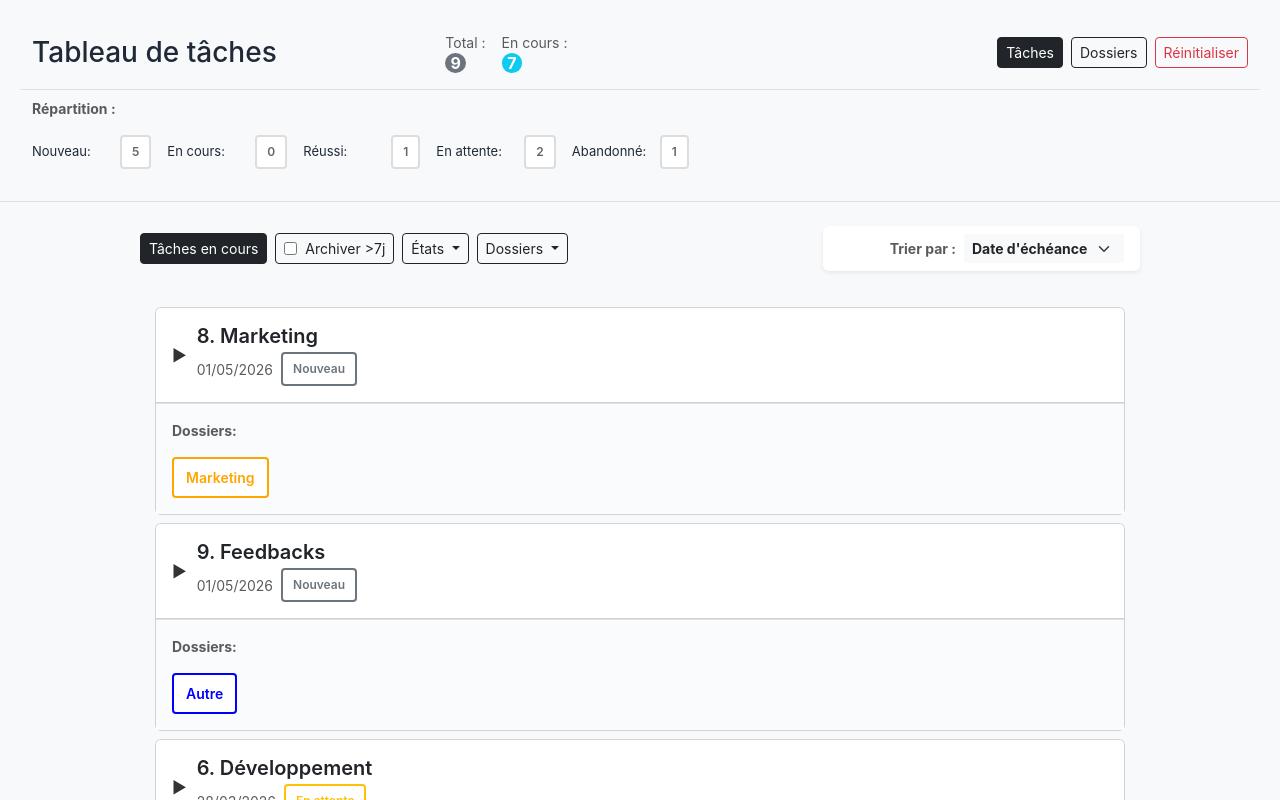
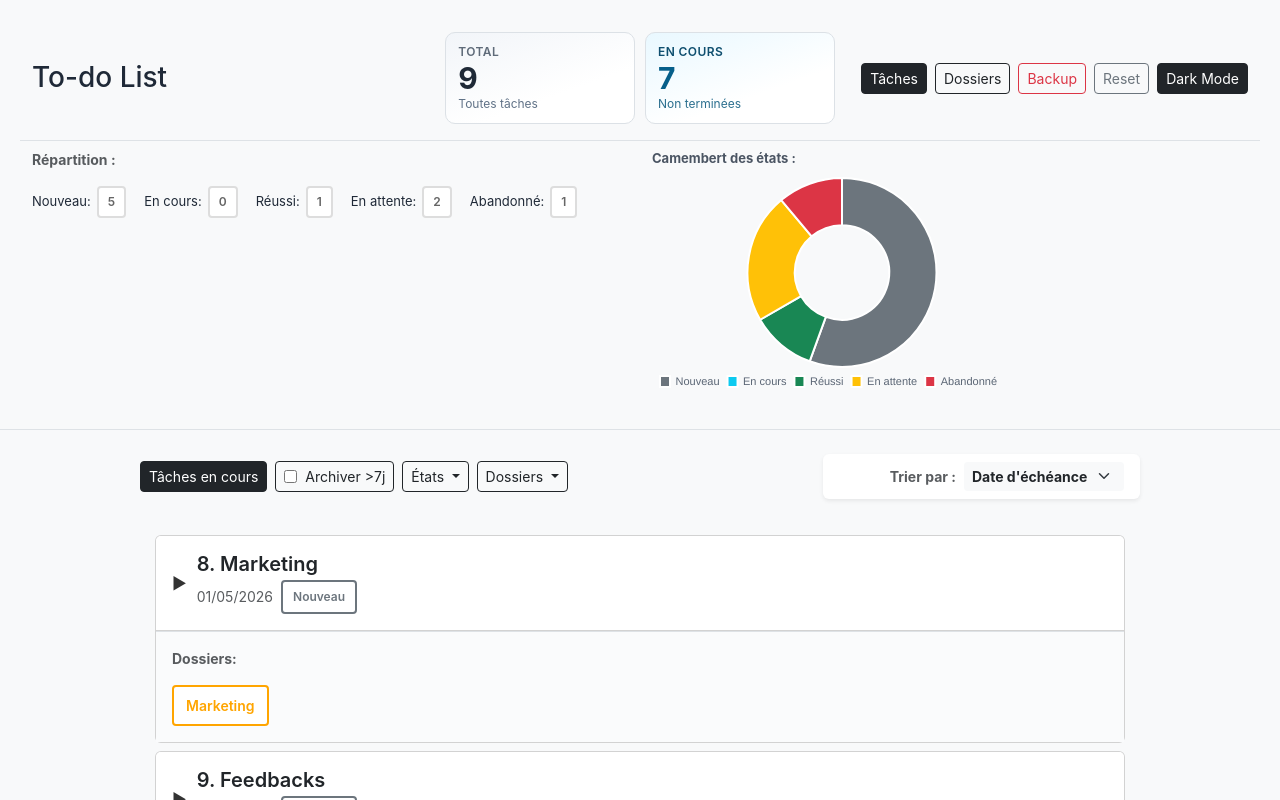
Before and after one commit to CLOT-GODARD-Kenji-c24022600/To-Do-List, a React (Create React App) app: page / in a window 1280 px wide. Shown: the top 800 px of the page. Built offline with nearby package versions, Linux system fonts and the light colour scheme.

Commit message:
ajout KPI, répartition et camembert des états

```diff
--- a/package.json
+++ b/package.json
@@ -8,7 +8,9 @@
     "@testing-library/react": "^16.3.2",
     "@testing-library/user-event": "^13.5.0",
     "bootstrap": "^5.3.0",
+    "chart.js": "^4.5.1",
     "react": "^19.2.4",
+    "react-chartjs-2": "^5.3.1",
     "react-dom": "^19.2.4",
     "react-scripts": "5.0.1",
     "web-vitals": "^2.1.4"
--- a/src/components/Header/Header.css
+++ b/src/components/Header/Header.css
@@ -108,3 +108,183 @@
 .reset-btn:hover {
     background: #fef2f2;
 }
+
+.header-kpi-grid {
+    display: grid;
+    grid-template-columns: repeat(2, minmax(120px, 1fr));
+    gap: 10px;
+}
+
+.header-kpi-card {
+    display: flex;
+    flex-direction: column;
+    gap: 2px;
+    padding: 10px 12px;
+    border-radius: 10px;
+    border: 1px solid #dce1e6;
+    background: #ffffff;
+}
+
+.header-kpi-card-total {
+    background: linear-gradient(160deg, #f2f5f9 0%, #ffffff 65%);
+}
+
+.header-kpi-card-open {
+    background: linear-gradient(160deg, #e9f8ff 0%, #ffffff 65%);
+}
+
+body.theme-dark .header-kpi-card {
+    border-color: #3a4b66;
+    background: #1f2a3c;
+}
+
+body.theme-dark .header-kpi-card-total {
+    background: linear-gradient(160deg, #263349 0%, #1f2a3c 65%);
+}
+
+body.theme-dark .header-kpi-card-open {
+    background: linear-gradient(160deg, #1f4251 0%, #1f2a3c 65%);
+}
+
+.header-kpi-label {
+    font-size: 12px;
+    color: #5f6b79;
+    font-weight: 600;
+    text-transform: uppercase;
+    letter-spacing: 0.4px;
+}
+
+.header-kpi-value {
+    font-size: 30px;
+    line-height: 1;
+    color: #1f2937;
+}
+
+body.theme-dark .header-kpi-label {
+    color: #b9c9df;
+}
+
+body.theme-dark .header-kpi-value {
+    color: #f3f7ff;
+}
+
+body.theme-dark .header-kpi-hint {
+    color: #b8c8de;
+}
+
+.header-kpi-hint {
+    font-size: 12px;
+    color: #788492;
+}
+
+.header-repartition-list {
+    display: flex;
+    flex-wrap: wrap;
+    gap: 10px 18px;
+}
+
+.header-repartition-item {
+    display: inline-flex;
+    align-items: center;
+    gap: 6px;
+}
+
+.header-repartition-label {
+    font-size: 13px;
+    color: #1f2937;
+}
+
+.header-repartition-value {
+    font-size: 12px;
+    padding: 5px 9px;
+    font-weight: 600;
+    color: #666;
+    border: 2px solid #ddd;
+    border-radius: 4px;
+    background-color: #fff;
+    display: inline-block;
+}
+
+.header-kpi-card-total .header-kpi-label {
+    color: #5f6b79;
+}
+
+.header-kpi-card-total .header-kpi-value {
+    color: #1f2937;
+}
+
+.header-kpi-card-total .header-kpi-hint {
+    color: #607287;
+}
+
+.header-kpi-card-open .header-kpi-label {
+    color: #0f4f6f;
+}
+
+.header-kpi-card-open .header-kpi-value {
+    color: #065f8a;
+}
+
+.header-kpi-card-open .header-kpi-hint {
+    color: #2b6f8f;
+}
+
+body.theme-dark .header-kpi-card-total .header-kpi-label {
+    color: #bfd0ea;
+}
+
+body.theme-dark .header-kpi-card-total .header-kpi-value {
+    color: #f5f9ff;
+}
+
+body.theme-dark .header-kpi-card-total .header-kpi-hint {
+    color: #c8d6ea;
+}
+
+body.theme-dark .header-kpi-card-open .header-kpi-label {
+    color: #89d8ff;
+}
+
+body.theme-dark .header-kpi-card-open .header-kpi-value {
+    color: #4ec4ff;
+}
+
+body.theme-dark .header-kpi-card-open .header-kpi-hint {
+    color: #9edfff;
+}
+
+body.theme-dark .header-repartition-label {
+    color: #e7efff;
+}
+
+body.theme-dark .header-repartition-value {
+    color: #f3f7ff;
+    border-color: #607397;
+    background-color: rgba(255, 255, 255, 0.05);
+}
+
+.header-chart-title {
+    font-size: 13px;
+    color: #4b5563;
+}
+
+.header-chart-wrap {
+    height: 220px;
+    max-width: 380px;
+}
+
+body.theme-dark .header-chart-title {
+    color: #a9bedc;
+}
+
+@media (max-width: 768px) {
+    .header-kpi-grid {
+        grid-template-columns: 1fr;
+        margin: 10px 0;
+    }
+
+    .header-chart-wrap {
+        height: 200px;
+        max-width: 100%;
+    }
+}
--- a/src/components/Header/Header.js
+++ b/src/components/Header/Header.js
@@ -2,33 +2,83 @@ import React, { useContext } from 'react';
 import './Header.css';
 import { TodoContext } from '../../context/TodoContext';
 import { ETATS } from '../../data/enums';
+import { ArcElement, Chart as ChartJS, Legend, Tooltip } from 'chart.js';
+import { Doughnut } from 'react-chartjs-2';
+
+ChartJS.register(ArcElement, Tooltip, Legend);
 
 function Header() {
+    // 1. On ajoute des valeurs par défaut au cas où le contexte met du temps à charger
     const {
-        taches,
+        taches = [],
         getTachesNonTerminees,
-        modeVue,
+        modeVue = 'taches',
         setModeVue,
-        resetData
-    } = useContext(TodoContext);
+        resetData,
+        clearData,
+        darkMode,
+        toggleDarkMode
+    } = useContext(TodoContext) || {};
 
-    const totalTaches = taches.length;
-    const nonTerminees = getTachesNonTerminees().length;
+    // 2. On sécurise la lecture de la taille
+    const totalTaches = taches?.length || 0;
 
-    // Comptage par état
+    // 3. On vérifie que la fonction existe bien avant de l'appeler
+    const nonTerminees = getTachesNonTerminees ? getTachesNonTerminees().length : 0;
+
+    // Comptage par état (avec sécurité sur "taches")
     const compterParEtat = () => {
         const counts = {};
         Object.values(ETATS).forEach(etat => {
-            counts[etat] = taches.filter(t => t.etat === etat).length;
+            counts[etat] = (taches || []).filter(t => t.etat === etat).length;
         });
         return counts;
     };
 
     const etatCounts = compterParEtat();
 
+    const chartData = {
+        labels: Object.values(ETATS),
+        datasets: [
+            {
+                label: 'Répartition par état',
+                data: Object.values(ETATS).map((etat) => etatCounts[etat] || 0),
+                backgroundColor: ['#6c757d', '#0dcaf0', '#198754', '#ffc107', '#dc3545'],
+                borderColor: darkMode ? '#1a2230' : '#ffffff',
+                borderWidth: 2
+            }
+        ]
+    };
+
+    const chartOptions = {
+        responsive: true,
+        maintainAspectRatio: false,
+        cutout: '50%',
+        plugins: {
+            legend: {
+                position: 'bottom',
+                align: 'start',
+                labels: {
+                    boxWidth: 10,
+                    padding: 8,
+                    color: darkMode ? '#a9bedc' : '#5b6675',
+                    font: {
+                        size: 11
+                    }
+                }
+            }
+        }
+    };
+
     const handleReset = () => {
-        if (window.confirm('Remettre les données d\'origine ? Les changements non sauvegardés seront perdus.')) {
+        if (resetData && window.confirm('Remettre les données d\'origine ? Les changements non sauvegardés seront perdus.')) {
             resetData();
+        }
+    };
+
+    const handleClear = () => {
+        if (clearData && window.confirm('Êtes-vous sûr(e) de repartir de zéro ?')) {
+            clearData();
         }
     };
 
@@ -37,53 +87,72 @@ function Header() {
             <div className="container-fluid py-3">
                 <div className="row align-items-center mb-3">
                     <div className="col-md-4">
-                        <h1 className="h3 mb-0">Tableau de tâches</h1>
+                        <h1 className="h3 mb-0">To-do List</h1>
                     </div>
 
                     <div className="col-md-4">
-                        <div className="d-flex gap-3">
-                            <div>
-                                <small className="text-muted d-block">Total :</small>
-                                <span className="badge bg-secondary fs-6">{totalTaches}</span>
+                        <div className="header-kpi-grid">
+                            <div className="header-kpi-card header-kpi-card-total">
+                                <small className="header-kpi-label">Total</small>
+                                <strong className="header-kpi-value">{totalTaches}</strong>
+                                <span className="header-kpi-hint">Toutes tâches</span>
                             </div>
-                            <div>
-                                <small className="text-muted d-block">En cours :</small>
-                                <span className="badge bg-info fs-6">{nonTerminees}</span>
+                            <div className="header-kpi-card header-kpi-card-open">
+                                <small className="header-kpi-label">En cours</small>
+                                <strong className="header-kpi-value">{nonTerminees}</strong>
+                                <span className="header-kpi-hint">Non terminées</span>
                             </div>
                         </div>
                     </div>
 
-                    <div className="col-md-4 text-end">
+                    <div className="col-md-4 d-flex justify-content-end align-items-center gap-2">
                         <button
-                            className={`btn btn-sm me-2 ${modeVue === 'taches' ? 'btn-dark' : 'btn-outline-dark'}`}
-                            onClick={() => setModeVue('taches')}
+                            className={`btn btn-sm ${modeVue === 'taches' ? 'btn-dark' : 'btn-outline-dark'}`}
+                            onClick={() => setModeVue && setModeVue('taches')}
                         >
                             Tâches
                         </button>
                         <button
-                            className={`btn btn-sm me-2 ${modeVue === 'dossiers' ? 'btn-dark' : 'btn-outline-dark'}`}
-                            onClick={() => setModeVue('dossiers')}
+                            className={`btn btn-sm ${modeVue === 'dossiers' ? 'btn-dark' : 'btn-outline-dark'}`}
+                            onClick={() => setModeVue && setModeVue('dossiers')}
                         >
                             Dossiers
                         </button>
                         <button className="btn btn-sm btn-outline-danger" onClick={handleReset}>
-                            Réinitialiser
+                            Backup
+                        </button>
+                        <button className="btn btn-sm btn-outline-secondary" onClick={handleClear}>
+                            Reset
+                        </button>
+                        <button
+                            className={`btn btn-sm ${darkMode ? 'btn-light' : 'btn-dark'}`}
+                            onClick={() => toggleDarkMode && toggleDarkMode()}
+                            title="Activer ou désactiver le mode sombre"
+                        >
+                            {darkMode ? 'Light Mode' : 'Dark Mode'}
                         </button>
                     </div>
                 </div>
 
                 <div className="row mt-3 pt-2 border-top">
-                    <div className="col-12">
+                    <div className="col-lg-6 mb-3 mb-lg-0">
                         <small className="text-muted d-block mb-3 fw-bold">Répartition :</small>
-                        <div className="d-flex gap-3 flex-wrap">
+                        <div className="header-repartition-list">
                             {Object.entries(etatCounts).map(([etat, count]) => (
-                                <div key={etat} className="d-flex align-items-center gap-2">
-                                    <span style={{ minWidth: '80px', fontSize: '13px' }}>{etat}:</span>
-                                    <span style={{ fontSize: '12px', padding: '6px 10px', fontWeight: '600', color: '#666', border: '2px solid #ddd', borderRadius: '4px', backgroundColor: '#fff', display: 'inline-block' }}>
+                                <div key={etat} className="header-repartition-item">
+                                    <span className="header-repartition-label">{etat}:</span>
+                                    <span className="header-repartition-value">
                                         {count}
                                     </span>
                                 </div>
                             ))}
+                        </div>
+                    </div>
+
+                    <div className="col-lg-6">
+                        <small className="header-chart-title d-block mb-2 fw-bold">Camembert des états :</small>
+                        <div className="header-chart-wrap">
+                            <Doughnut data={chartData} options={chartOptions} />
                         </div>
                     </div>
                 </div>
```
Also changed, not shown: 1 other file (tests, documents, lock files or other folders).
